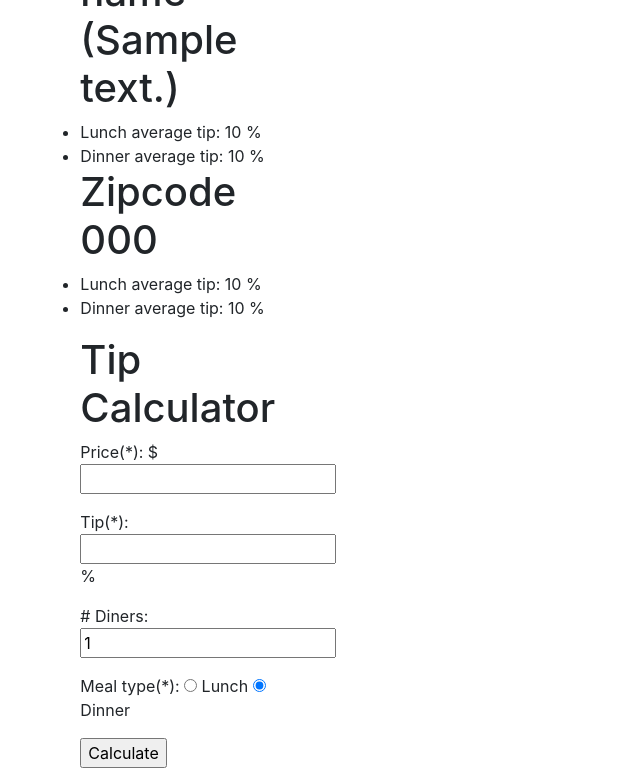
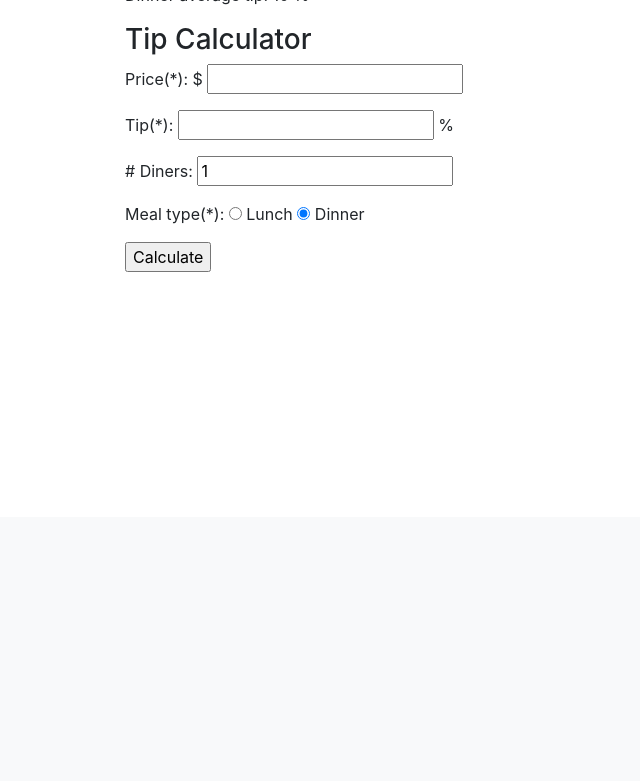
Before and after one commit to MartaVinas/hackbright-project-telp, a Flask app: template templates/telp.html in a window 1280 px wide. Shown: the part 283-1064 px from the top of the page, without its empty margins (0-640 px from the left). After the commit the page ends 555 px from the top, so only its background shows below. Run offline with Flask 2, Linux system fonts and the light colour scheme; the template is opened without the code that fills it: most values are stand-ins (such as "Sample title", 1, 10 or a date in 2020); some libraries are stand-ins or nearby versions.

Commit message:
div containers added, picture at the right of screen

```diff
--- a/static/css/styles.css
+++ b/static/css/styles.css
@@ -2,13 +2,11 @@
 * element that contains the map.
 */
 #map {
-    height: 50%;
-    width: 50%;
+    height: 100%;
+    width: 100%;
+    min-height: 500px;
 }
 
-/* Makes the sample page fill the window. */
-html, body {
-    height: 100%;
-    margin: 1%;
-    padding: 0;
+#text-center-to-div{
+    padding-left: 200px;
 }
--- a/static/js/map-zipcode.js
+++ b/static/js/map-zipcode.js
@@ -23,15 +23,15 @@
         },
         styles: [{
             polygonOptions: {
-                fillColor: '#C70039',
-                fillOpacity: 0.1,
-                strokeColor: '#cccccc'
+                fillColor: '#cccccc',
+                fillOpacity: 0.2,
+                strokeColor: '#eeeeee'
             }
         },{
             where: 'ZIP = ' + zipcode + ' ',
             polygonOptions: {
-                fillOpacity: 0.2,
-                strokeColor: '#eeeeee'
+                fillColor: '#e06666',
+                fillOpacity: 0.2
             }
         }]
     });
--- a/templates/telp.html
+++ b/templates/telp.html
@@ -30,11 +30,15 @@
     </nav>
     <br>
 
+    <!-- Average info, tip Calculator and map -->
+    <div class="container">
+        <div class="row">
+            <div class="col-12 col-md-6 col-lg-6">
                 <!-- Show average info -->
-    <div class="col-12 col-md-3 order-md-2">
-        <ul><!-- if user search by restaurant -->
+                <ul>
+                <!-- if user search by restaurant -->
                 {% if restaurant_name %}
-            <h1>Restaurant {{ restaurant_name }} ({{ restaurant_address }})</h1>
+                    <h4>Restaurant {{ restaurant_name }} ({{ restaurant_address }})</h4>
 
                     {% if average_tip_lunch %}
                         <li>Lunch average tip: {{ average_tip_lunch }} %</li>
@@ -52,7 +56,7 @@
 
                 <!-- if user search by zipcode -->
                 {% if zipcode %}
-            <h1>Zipcode {{ zipcode }}</h1>
+                    <h2>Zipcode {{ zipcode }}</h2>
 
                     {% if average_tip_lunch %}
                         <li>Lunch average tip: {{ average_tip_lunch }} %</li>
@@ -64,16 +68,14 @@
 
                 {% endif %}
                 </ul>
-    </div>
 
                 <!-- show tip calculator -->
-    <div class="col-12 col-md-3 order-md-2">
                 <ul>
-            <h1>Tip Calculator</h1>
-
+                    <h3>Tip Calculator</h3>
                     <form name="meal" action="/new-meal" id="meal" method="POST">
 
-            {% if restaurant_name %} <!-- only if user search by restaurant -->
+                    <!-- only if user search by restaurant -->
+                    {% if restaurant_name %}
                         <input type="hidden" name="restaurant_id" id="restaurant-id-field" value="{{ restaurant_id }}">
                         <input type="hidden" name="restaurant_zipcode" id="restaurant-zipcode-field" value="{{ restaurant_zipcode }}">
                         <input type="hidden" name="restaurant_address" id="restaurant-address-field" value="{{ restaurant_address }}">
@@ -91,6 +93,7 @@
 
                         <input type="submit" id="calculate" value="Calculate">
                         <br>
+                        <br>
 
                         <div hidden id="results">
                             <p> Tip: $ <span id="tip_in_dollars"></span></p>
@@ -99,31 +102,36 @@
 
                             <p> Total price/diner: $ <span id="price_per_diner"></span></p>
                         </div>
-        </form></ul>
+                    </form>
+                </ul>
+            </div>
+
+            <!-- show the map -->
+            <div class="col-12 col-md-6 col-lg-6" id="map"></div>
+        </div>
     </div>
 
     <!-- control the tip calculator -->
     <script src="/static/js/telp.js"></script>
 
-    <!-- show the map -->
-    <div id="map"></div>
-
-    {% if restaurant_name %} <!-- only if user search by restaurant -->
+    <!-- only if user search by restaurant -->
+    {% if restaurant_name %}
 
         <script src="/static/js/map-restaurant.js"></script>
 
     {% endif %}
 
-    {% if zipcode %} <!-- only if user search by zipcode -->
+    <!-- only if user search by zipcode -->
+    {% if zipcode %}
 
         <input type="hidden" name="zipcode" id="zipcode-field" value="{{ zipcode }}">
         <script src="/static/js/map-zipcode.js"></script>
 
     {% endif %}
 
+    <!-- make Google API request if there is a restaurant o zipcode -->
     {% if restaurant_name or zipcode %}
 
-        <!-- request to Google API  -->
         <script src="https://maps.googleapis.com/maps/api/js?key={{ google_api_key }}&callback=initMap" async defer></script>
 
     {% endif %}
```
Also changed, not shown: templates/admin.html (+6 -1 lines), templates/confirm-restaurant.html (+18 -2 lines), templates/homepage.html (+19 -14 lines), templates/login-form.html (+5 -2 lines). Lines whose indentation alone changed are shown as unchanged.
